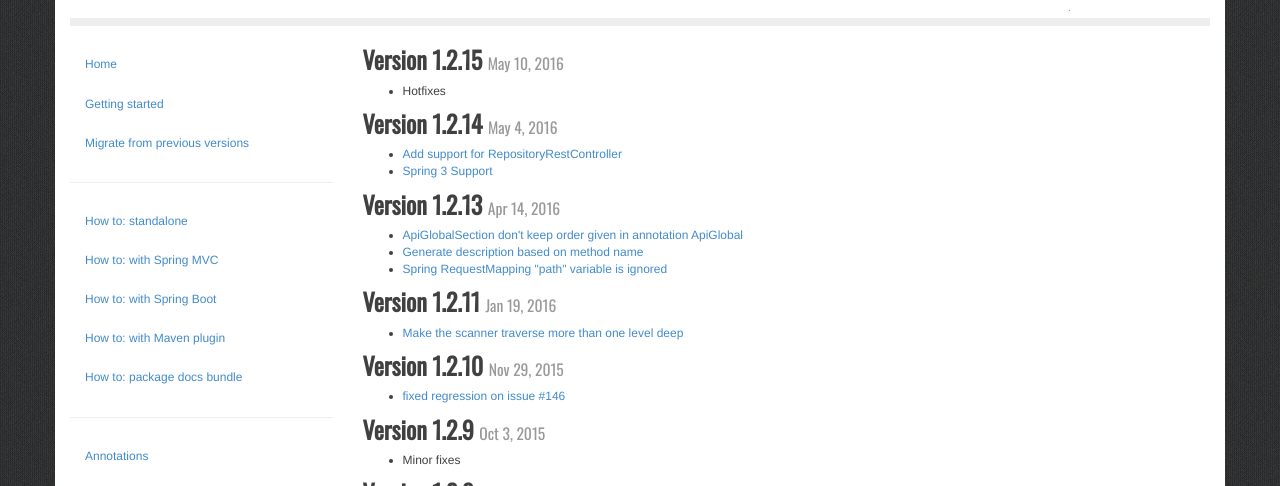
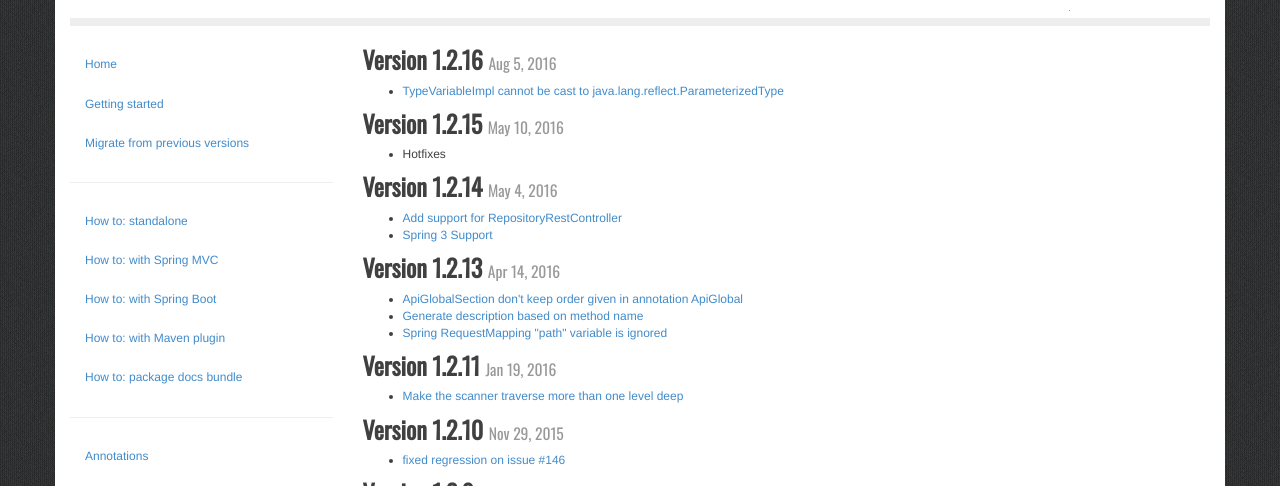
Before and after one commit to fabiomaffioletti/jsondoc, a Jekyll site: the page built from changelog.html, in a window 1280 px wide and 900 px high, cut to the strip 414-900 px from the top of the window. Built offline with Jekyll 4.4.1, drawn with Linux system fonts in a browser that asks for light colours; nearby versions of some CDN libraries; some web fonts are replaced; Markdown is read by kramdown in place of the engine named in the settings; some of the changed text lies outside the part shown; grey boxes are pictures that could not be loaded.

Commit message:
docs for version 1.2.16

```diff
--- a/_config.yml
+++ b/_config.yml
@@ -2,6 +2,6 @@ name: JSONDoc
 baseurl:
 markdown: redcarpet
 highlighter: rouge
-version: 1.2.15
+version: 1.2.16
 demourl: http://jsondoc-fabiomaffioletti.rhcloud.com/jsondoc-ui.html?url=http://jsondoc-fabiomaffioletti.rhcloud.com/jsondoc
 downloadurl: distro/jsondoc-bundle-1.0.2.tar.gz
--- a/changelog.html
+++ b/changelog.html
@@ -2,6 +2,11 @@
 layout: default
 title: Changelog
 ---
+
+<h3>Version 1.2.16 <small>Aug 5, 2016</small></h3>
+<ul>
+<li><a target="_blank" href="https://github.com/fabiomaffioletti/jsondoc/issues/174">TypeVariableImpl cannot be cast to java.lang.reflect.ParameterizedType</a></li>
+</ul>
 
 <h3>Version 1.2.15 <small>May 10, 2016</small></h3>
 <ul>
```
